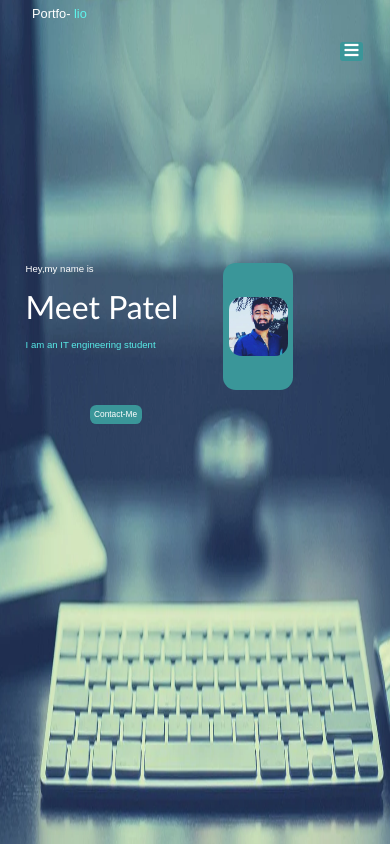
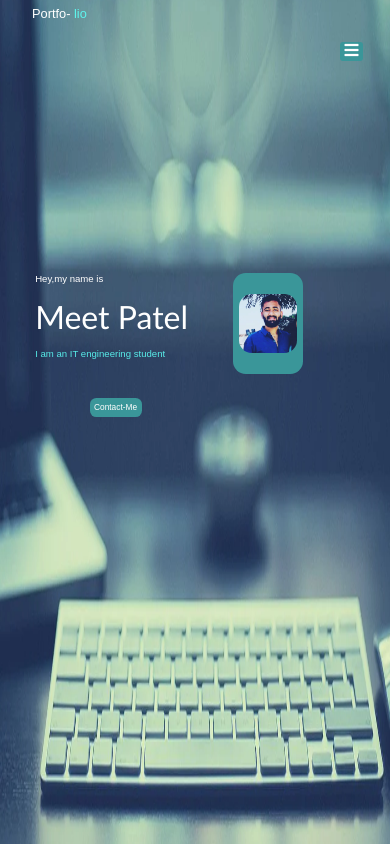
Before and after one commit to meetp2909/portfolio, a plain HTML site: page index.html in a window 390 px wide. Drawn offline with Linux system fonts and the light colour scheme.

Commit message:
Initial commit

```diff
--- a/css/css.css
+++ b/css/css.css
@@ -363,6 +363,10 @@ color: rgb(78, 198, 202);
         height: 20vh;
         width: 20vw;
     }
+
+    .profile{
+        padding: 1rem;
+    }
 }
 
 
@@ -375,6 +379,7 @@ color: rgb(78, 198, 202);
 
     .profile{
         margin-top: 15rem;
+        padding: 1.5rem;
     }
 }
 
@@ -394,10 +399,12 @@ color: rgb(78, 198, 202);
     }
 
     #background{
-        height: 15vh;
+        height: 12vh;
         width: 18vw;
         margin-left: 7rem;
     }
 
-
+    #closer{
+        right: 55%;
+    }
 }
```
